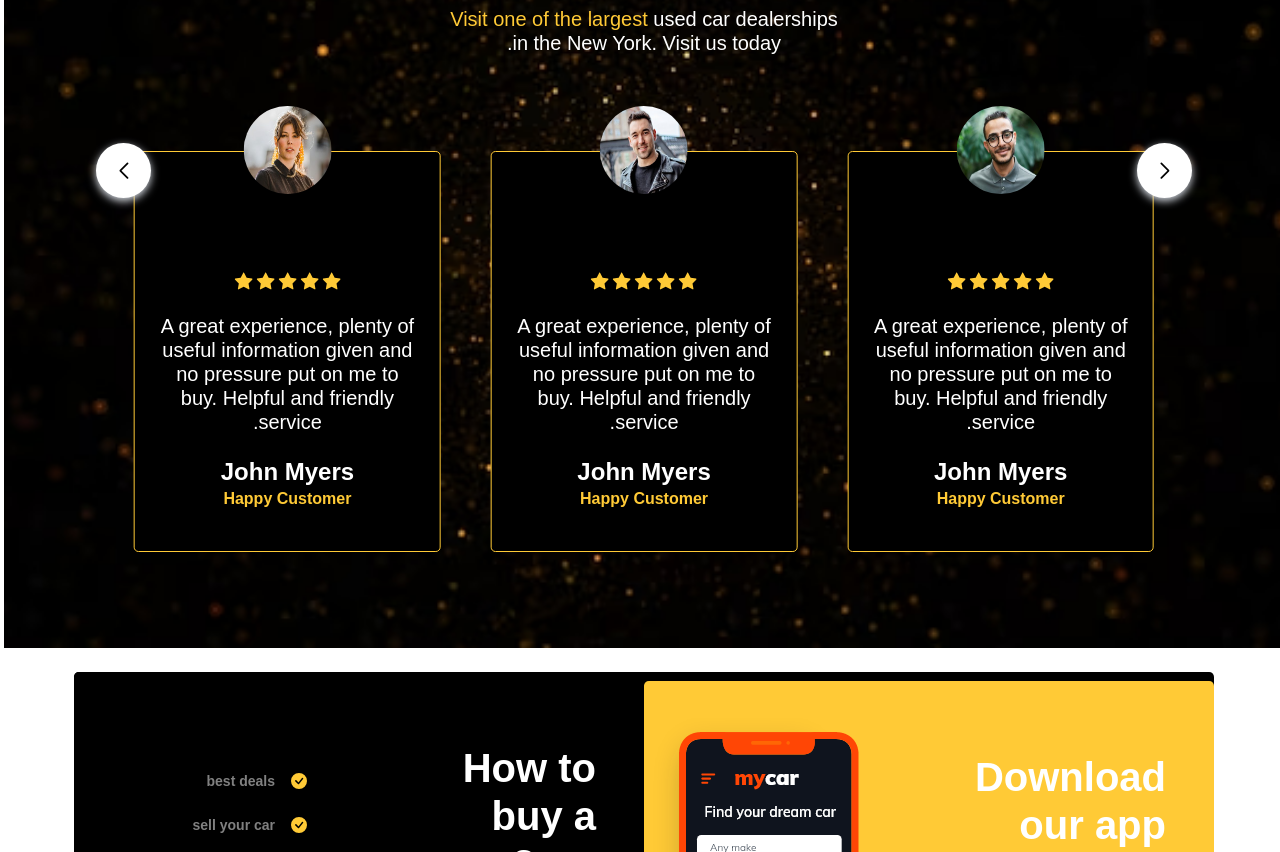
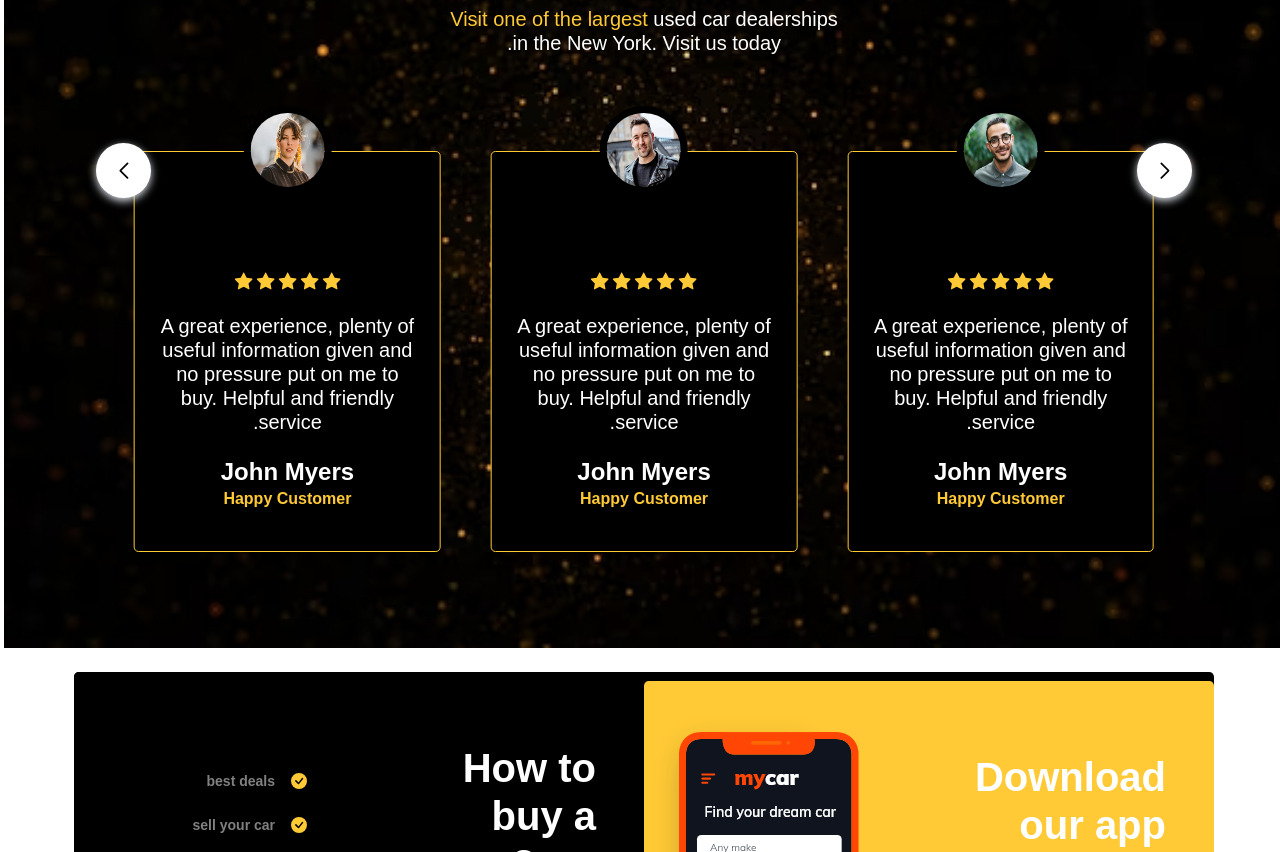
Before and after one commit to yakoobkhedri/car, a plain HTML site: page index.html in a window 1280 px wide. Shown: the part 3782-4634 px from the top of the page. Drawn offline with nearby package versions, Linux system fonts and the light colour scheme; some packages are replaced by stand-ins of ours; a script that the page names is missing.

Commit message:
first commit

```diff
--- a/assets/css/styles.css
+++ b/assets/css/styles.css
@@ -103,7 +103,10 @@ a:hover {
     height: 74px;
 }
 .border-main{
-    border:1px solid #ffca36
+    border:1px solid #ffca36;
+}
+.border-black{
+    border:7px solid black;
 }
 .socials a:hover {
     color: #ffca36 !important;
--- a/index.html
+++ b/index.html
@@ -1404,7 +1404,7 @@
                         <div class="swiper-slide">
                             <a class="d-block p-4 rounded-3 border-main bg-black">
                                 <img alt="testimonials" src="assets/img/p2-1-336x284.jpg"
-                                    class="d-block mx-auto rounded-circle w-88 h-88 top-70 position-relative">
+                                    class="d-block mx-auto rounded-circle w-88 h-88 top-70 position-relative border-black">
                                 <!-- stars -->
                                 <div class="d-flex align-items-center justify-content-center gap-1 mt-2">
                                     <svg xmlns="http://www.w3.org/2000/svg" width="18" height="18" fill="currentColor"
@@ -1447,7 +1447,7 @@
                         <div class="swiper-slide">
                             <a class="d-block p-4 rounded-3 border-main bg-black">
                                 <img alt="testimonials" src="assets/img/p1-1-336x284.jpg"
-                                    class="d-block mx-auto rounded-circle w-88 h-88 top-70 position-relative">
+                                    class="d-block mx-auto rounded-circle w-88 h-88 top-70 position-relative border-black">
                                 <!-- stars -->
                                 <div class="d-flex align-items-center justify-content-center gap-1 mt-2">
                                     <svg xmlns="http://www.w3.org/2000/svg" width="18" height="18" fill="currentColor"
@@ -1490,7 +1490,7 @@
                         <div class="swiper-slide">
                             <a class="d-block p-4 rounded-3 border-main bg-black">
                                 <img alt="testimonials" src="assets/img/p3-1-336x284.jpg"
-                                    class="d-block mx-auto rounded-circle w-88 h-88 top-70 position-relative">
+                                    class="d-block mx-auto rounded-circle w-88 h-88 top-70 position-relative border-black">
                                 <!-- stars -->
                                 <div class="d-flex align-items-center justify-content-center gap-1 mt-2">
                                     <svg xmlns="http://www.w3.org/2000/svg" width="18" height="18" fill="currentColor"
@@ -1533,7 +1533,7 @@
                         <div class="swiper-slide">
                             <a class="d-block p-4 rounded-3 border-main bg-black">
                                 <img alt="testimonials" src="assets/img/p4-1-336x284.jpg"
-                                    class="d-block mx-auto rounded-circle w-88 h-88 top-70 position-relative">
+                                    class="d-block mx-auto rounded-circle w-88 h-88 top-70 position-relative border-black">
                                 <!-- stars -->
                                 <div class="d-flex align-items-center justify-content-center gap-1 mt-2">
                                     <svg xmlns="http://www.w3.org/2000/svg" width="18" height="18" fill="currentColor"
@@ -1576,7 +1576,7 @@
                         <div class="swiper-slide">
                             <a class="d-block p-4 rounded-3 border-main bg-black">
                                 <img alt="testimonials" src="assets/img/p6-1-336x284.jpg"
-                                    class="d-block mx-auto rounded-circle w-88 h-88 top-70 position-relative">
+                                    class="d-block mx-auto rounded-circle w-88 h-88 top-70 position-relative border-black">
                                 <!-- stars -->
                                 <div class="d-flex align-items-center justify-content-center gap-1 mt-2">
                                     <svg xmlns="http://www.w3.org/2000/svg" width="18" height="18" fill="currentColor"
```
